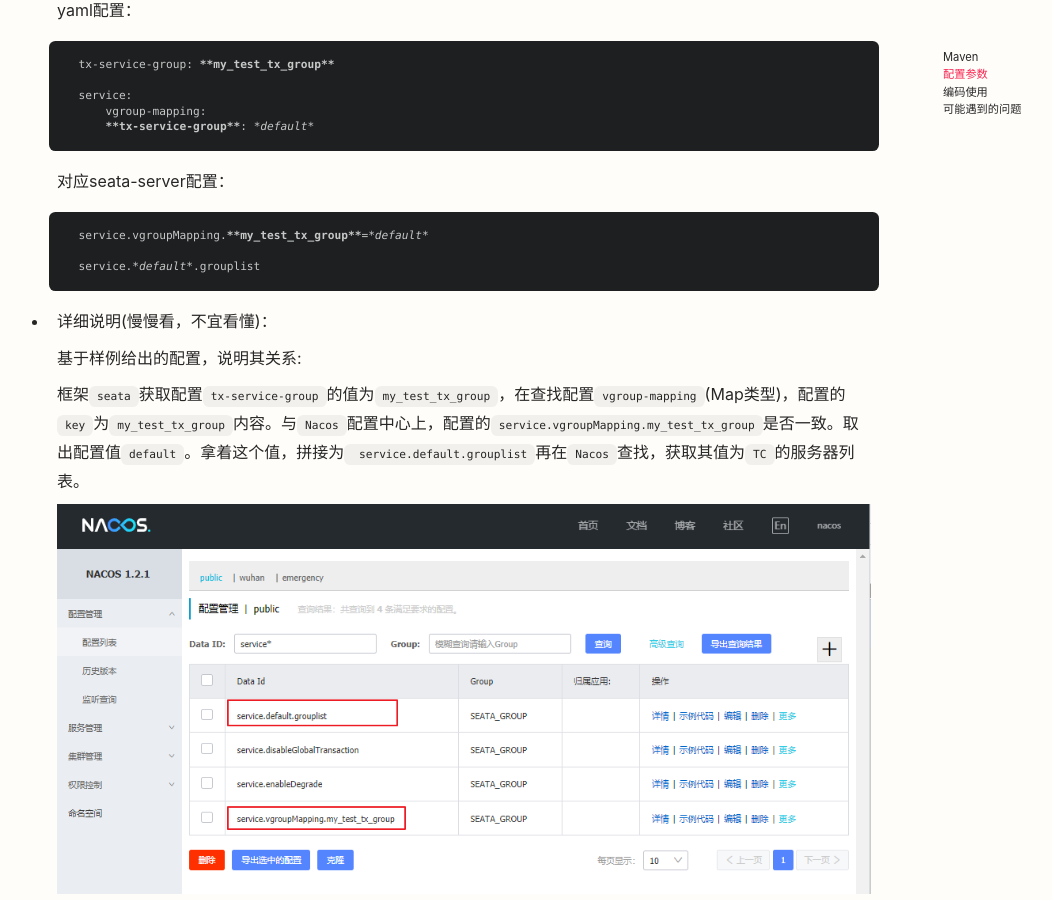
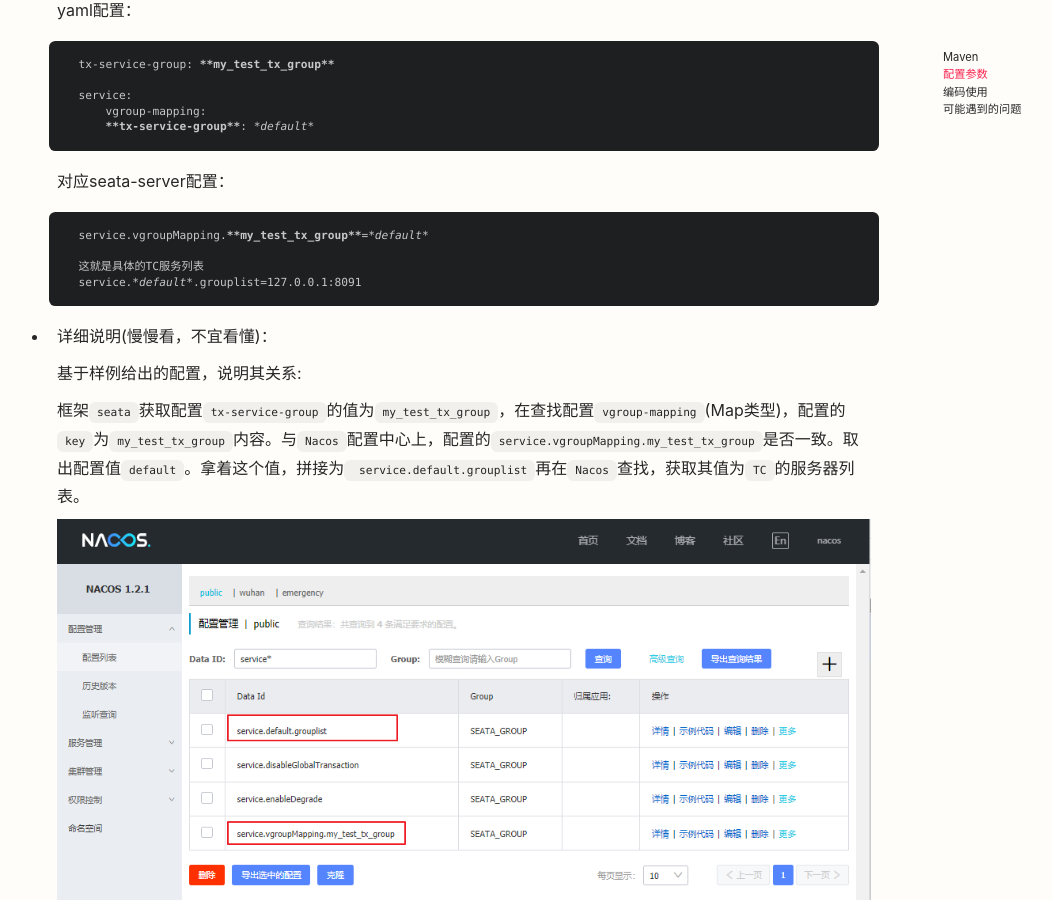
Before and after one commit to cloudland/cloudland.github.io, a Jekyll site: the page built from _posts/program/2021-08-01-alibaba-seata-02.md, in a window 1280 px wide and 900 px high, scrolled down 1470 px. Shown: the whole window, without its empty margins (78-1130 px from the left). Built offline with Jekyll 4.4.1, drawn with Linux system fonts in a browser that asks for light colours; nearby versions of some CDN libraries.

Commit message:
修改内容

````diff
--- a/_posts/program/2021-08-01-alibaba-seata-02.md
+++ b/_posts/program/2021-08-01-alibaba-seata-02.md
@@ -89,7 +89,8 @@
     ```markdown
     service.vgroupMapping.**my_test_tx_group**=*default*
 
-    service.*default*.grouplist
+    这就是具体的TC服务列表
+    service.*default*.grouplist=127.0.0.1:8091
     ```
 
 * 详细说明(慢慢看，不宜看懂)：
@@ -101,7 +102,7 @@
 
     ![Seata](https://cloudland.github.io/assets/images/202106/seata-7.png)
 
-    * 可以添加多个`service.vgroupMapping.my_test_tx_group`，替换`my_test_tx_group`定义成不同的名称。与`application.yaml`文件中配置的`tx-service-group`值一致，且`vgroup-mapping`添加`key`为此定义名称，值为定义的变量`service.default.grouplist`中间`default`，此值也可以替换，要与`service.vgroupMapping.my_test_tx_group`给的值匹配上即可。
+* 可以添加多个`service.vgroupMapping.my_test_tx_group`，替换`my_test_tx_group`定义成不同的名称。与`application.yaml`文件中配置的`tx-service-group`值一致，且`vgroup-mapping`添加`key`为此定义名称，值为定义的变量`service.default.grouplist`中间`default`，此值也可以替换，要与`service.vgroupMapping.my_test_tx_group`给的值匹配上即可。
 
 
 ### 编码使用
````
